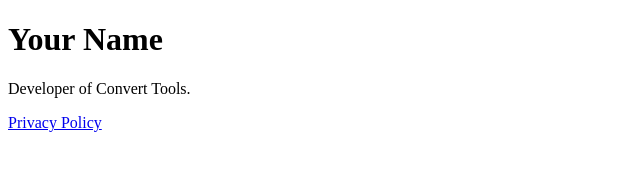
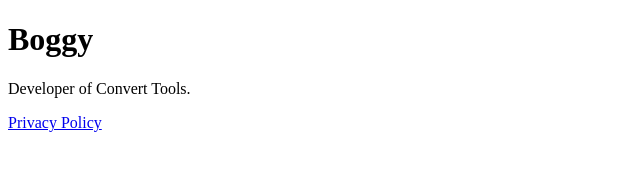
Before and after one commit to is80ggy/is80ggy.github.io, a plain HTML site: page index.html in a window 1280 px wide. Shown: the whole page, without its empty margins (0-640 px from the left). Drawn offline with Linux system fonts and the light colour scheme.

Commit message:
Update index.html

```diff
--- a/index.html
+++ b/index.html
@@ -2,7 +2,7 @@
 <html>
 <head><title>Boggy - Convert Tools</title></head>
 <body>
-  <h1>Your Name</h1>
+  <h1>Boggy</h1>
   <p>Developer of Convert Tools.</p>
   <a href="https://sites.google.com/view/converttools-privacy">Privacy Policy</a>
 </body>
```
